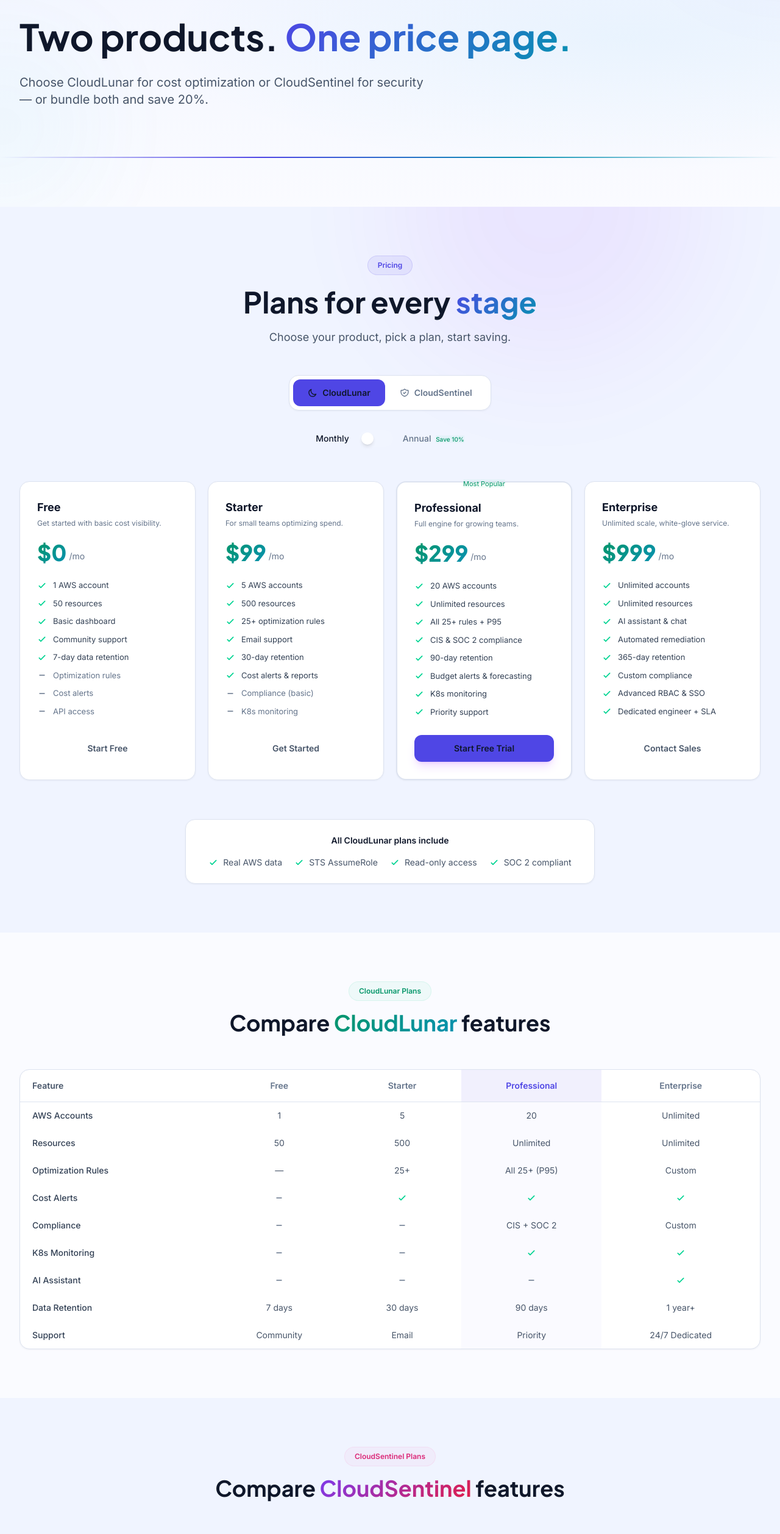
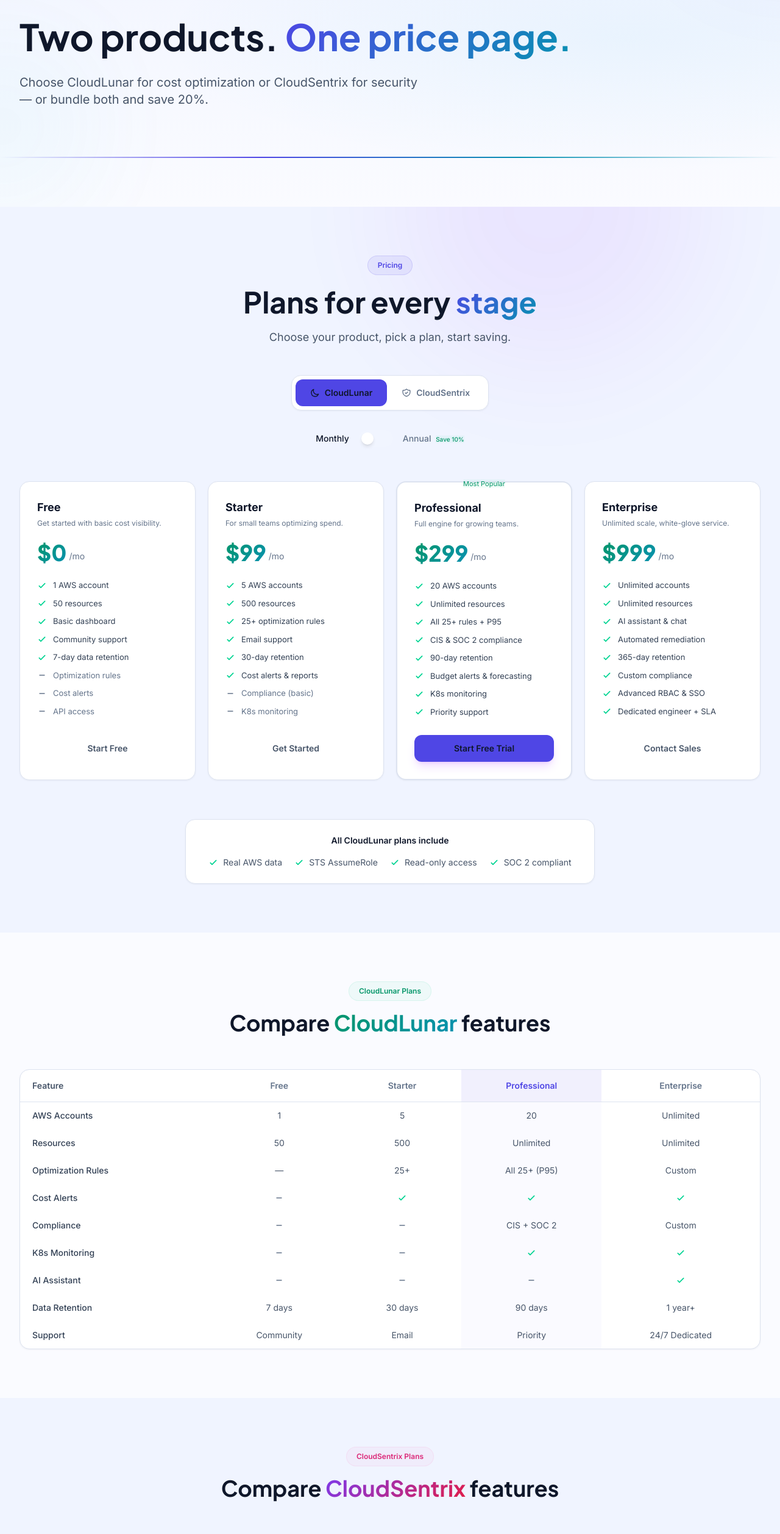
Before and after one commit to bshah1914/cloudtrio-website-react, a React (Vite) app: page /pricing in a window 1280 px wide. Shown: the part 214-2729 px from the top of the page at 61% size. Built offline with nearby package versions, Linux system fonts and the light colour scheme.

Commit message:
Rename CloudSentinel to CloudSentrix across the website
Co-Authored-By: Claude Opus 4.6 (1M context) <noreply@anthropic.com>

```diff
--- a/src/App.jsx
+++ b/src/App.jsx
@@ -7,7 +7,7 @@ import DevOpsPage from './pages/DevOpsPage'
 import AppDevelopmentPage from './pages/AppDevelopmentPage'
 import AIMLPage from './pages/AIMLPage'
 import ProductsPage from './pages/ProductsPage'
-import CloudSentinelPage from './pages/CloudSentinelPage'
+import CloudSentrixPage from './pages/CloudSentrixPage'
 import PricingPage from './pages/PricingPage'
 import AboutPage from './pages/AboutPage'
 import ContactPage from './pages/ContactPage'
@@ -25,7 +25,7 @@ export default function App() {
         <Route path="app-development" element={<AppDevelopmentPage />} />
         <Route path="ai-ml" element={<AIMLPage />} />
         <Route path="products" element={<ProductsPage />} />
-        <Route path="products/cloudsentinel" element={<CloudSentinelPage />} />
+        <Route path="products/cloudsentrix" element={<CloudSentrixPage />} />
         <Route path="pricing" element={<PricingPage />} />
         <Route path="about" element={<AboutPage />} />
         <Route path="contact" element={<ContactPage />} />
--- a/src/components/Navbar.jsx
+++ b/src/components/Navbar.jsx
@@ -187,9 +187,9 @@ export default function Navbar() {
                         <span className="w-6 h-6 rounded-md bg-emerald-500/10 flex items-center justify-center"><svg className="w-3.5 h-3.5 text-emerald-400" fill="none" stroke="currentColor" viewBox="0 0 24 24"><path strokeLinecap="round" strokeLinejoin="round" strokeWidth={2} d="M20.354 15.354A9 9 0 018.646 3.646 9.003 9.003 0 0012 21a9.003 9.003 0 008.354-5.646z" /></svg></span>
                         <span><span style={{ color: 'var(--text-primary)' }} className="font-medium text-xs">CloudLunar</span><br /><span className="text-[10px]" style={{ color: 'var(--text-muted)' }}>AWS Cost Optimization</span></span>
                       </Link>
-                      <Link to="/products/cloudsentinel" onClick={() => setServicesOpen(false)} className="flex items-center gap-3 px-2 py-2 rounded-lg text-sm hover:bg-white/[0.04] transition-colors" style={{ color: 'var(--text-secondary)' }}>
+                      <Link to="/products/cloudsentrix" onClick={() => setServicesOpen(false)} className="flex items-center gap-3 px-2 py-2 rounded-lg text-sm hover:bg-white/[0.04] transition-colors" style={{ color: 'var(--text-secondary)' }}>
                         <span className="w-6 h-6 rounded-md bg-pink-500/10 flex items-center justify-center"><svg className="w-3.5 h-3.5 text-pink-400" fill="none" stroke="currentColor" viewBox="0 0 24 24"><path strokeLinecap="round" strokeLinejoin="round" strokeWidth={2} d="M9 12l2 2 4-4m5.618-4.016A11.955 11.955 0 0112 2.944a11.955 11.955 0 01-8.618 3.04A12.02 12.02 0 003 9c0 5.591 3.824 10.29 9 11.622 5.176-1.332 9-6.03 9-11.622 0-1.042-.133-2.052-.382-3.016z" /></svg></span>
-                        <span><span style={{ color: 'var(--text-primary)' }} className="font-medium text-xs">CloudSentinel</span><br /><span className="text-[10px]" style={{ color: 'var(--text-muted)' }}>Multi-Cloud Security</span></span>
+                        <span><span style={{ color: 'var(--text-primary)' }} className="font-medium text-xs">CloudSentrix</span><br /><span className="text-[10px]" style={{ color: 'var(--text-muted)' }}>Multi-Cloud Security</span></span>
                       </Link>
                     </div>
                     <div className="sep my-1" />
--- a/src/components/Pricing.jsx
+++ b/src/components/Pricing.jsx
@@ -61,8 +61,8 @@ const products = {
       },
     ],
   },
-  cloudsentinel: {
-    name: 'CloudSentinel',
+  cloudsentrix: {
+    name: 'CloudSentrix',
     tagline: 'Multi-Cloud Security',
     pill: 'pill-pink',
     accent: 'text-pink-400',
--- a/src/pages/CloudSentinelPage.jsx
+++ b/src/pages/CloudSentrixPage.jsx
@@ -204,7 +204,7 @@ const frameworks = [
   { name: 'Custom', checks: '2 checks' },
 ]
 
-export default function CloudSentinelPage() {
+export default function CloudSentrixPage() {
   const securityScore = useCounter(87, 2200, 800)
 
   return (
--- a/src/pages/PricingPage.jsx
+++ b/src/pages/PricingPage.jsx
@@ -16,7 +16,7 @@ const lunarFeatures = [
   { feature: 'Support', free: 'Community', starter: 'Email', professional: 'Priority', enterprise: '24/7 Dedicated' },
 ]
 
-const sentinelFeatures = [
+const sentrixFeatures = [
   { feature: 'Cloud Accounts', free: '1', pro: '3', business: '10', enterprise: 'Unlimited' },
   { feature: 'Resources', free: '50', pro: '500', business: 'Unlimited', enterprise: 'Unlimited' },
   { feature: 'Compliance Checks', free: '5', pro: '183', business: '183', enterprise: '183 + Custom' },
@@ -33,7 +33,7 @@ const enterpriseBenefits = [
   { title: 'Custom SLA Guarantees', desc: 'Tailored uptime, response times, and escalation paths.', icon: 'M9 12l2 2 4-4m5.618-4.016A11.955 11.955 0 0112 2.944a11.955 11.955 0 01-8.618 3.04A12.02 12.02 0 003 9c0 5.591 3.824 10.29 9 11.622 5.176-1.332 9-6.03 9-11.622 0-1.042-.133-2.052-.382-3.016z' },
   { title: 'On-Premise Deployment', desc: 'Deploy within your infrastructure for data sovereignty.', icon: 'M5 12h14M5 12a2 2 0 01-2-2V6a2 2 0 012-2h14a2 2 0 012 2v4a2 2 0 01-2 2M5 12a2 2 0 00-2 2v4a2 2 0 002 2h14a2 2 0 002-2v-4a2 2 0 00-2-2' },
   { title: 'Training & Onboarding', desc: 'Hands-on workshops and guided setup for your team.', icon: 'M12 6.253v13m0-13C10.832 5.477 9.246 5 7.5 5S4.168 5.477 3 6.253v13C4.168 18.477 5.754 18 7.5 18s3.332.477 4.5 1.253m0-13C13.168 5.477 14.754 5 16.5 5c1.747 0 3.332.477 4.5 1.253v13C19.832 18.477 18.247 18 16.5 18c-1.746 0-3.332.477-4.5 1.253' },
-  { title: 'Bundle Discount', desc: 'Save 20% when you subscribe to both CloudLunar + CloudSentinel.', icon: 'M7 7h.01M7 3h5c.512 0 1.024.195 1.414.586l7 7a2 2 0 010 2.828l-7 7a2 2 0 01-2.828 0l-7-7A1.994 1.994 0 013 12V7a4 4 0 014-4z' },
+  { title: 'Bundle Discount', desc: 'Save 20% when you subscribe to both CloudLunar + CloudSentrix.', icon: 'M7 7h.01M7 3h5c.512 0 1.024.195 1.414.586l7 7a2 2 0 010 2.828l-7 7a2 2 0 01-2.828 0l-7-7A1.994 1.994 0 013 12V7a4 4 0 014-4z' },
   { title: 'Custom Integrations', desc: 'Connect with your existing SIEM, ticketing, and ITSM tools.', icon: 'M13.828 10.172a4 4 0 00-5.656 0l-4 4a4 4 0 105.656 5.656l1.102-1.101m-.758-4.899a4 4 0 005.656 0l4-4a4 4 0 00-5.656-5.656l-1.1 1.1' },
 ]
 
@@ -95,7 +95,7 @@ export default function PricingPage() {
               Two products. <span className="gt">One price page.</span>
             </h1>
             <p className="text-xl max-w-2xl" style={{ color: 'var(--text-secondary)' }}>
-              Choose CloudLunar for cost optimization or CloudSentinel for security — or bundle both and save 20%.
+              Choose CloudLunar for cost optimization or CloudSentrix for security — or bundle both and save 20%.
             </p>
           </AnimatedSection>
         </div>
@@ -125,18 +125,18 @@ export default function PricingPage() {
         </div>
       </section>
 
-      {/* CloudSentinel Comparison */}
+      {/* CloudSentrix Comparison */}
       <section className="py-16 lg:py-20" style={{ background: 'var(--bg-surface)' }}>
         <div className="max-w-7xl mx-auto px-4 sm:px-6 lg:px-8">
           <AnimatedSection className="text-center mb-14">
-            <span className="pill pill-pink mb-4 inline-flex">CloudSentinel Plans</span>
+            <span className="pill pill-pink mb-4 inline-flex">CloudSentrix Plans</span>
             <h2 className="text-3xl md:text-4xl font-bold mb-4" style={{ color: 'var(--text-primary)', fontFamily: 'var(--font-display)' }}>
-              Compare <span className="gt-warm">CloudSentinel</span> features
+              Compare <span className="gt-warm">CloudSentrix</span> features
             </h2>
           </AnimatedSection>
           <AnimatedSection delay={0.1}>
             <ComparisonTable
-              features={sentinelFeatures}
+              features={sentrixFeatures}
               columns={['Free', 'Pro', 'Business', 'Enterprise']}
               columnKeys={['free', 'pro', 'business', 'enterprise']}
               highlightCol="Business"
--- a/src/pages/ProductsPage.jsx
+++ b/src/pages/ProductsPage.jsx
@@ -68,21 +68,21 @@ const termLines = [
 
 /* ====== Comparison Table ====== */
 const comparisonRows = [
-  { feature: 'Focus', lunar: 'Cost Optimization', sentinel: 'Security & Compliance' },
-  { feature: 'AWS Support', lunar: true, sentinel: true },
-  { feature: 'Azure Support', lunar: 'Coming Soon', sentinel: true },
-  { feature: 'GCP Support', lunar: 'Coming Soon', sentinel: true },
-  { feature: 'AI Assistant', lunar: true, sentinel: true },
-  { feature: 'Real-time Alerts', lunar: true, sentinel: true },
-  { feature: 'Compliance', lunar: 'Basic (CIS, SOC2)', sentinel: '10 Frameworks' },
-  { feature: 'Threat Detection', lunar: false, sentinel: '\u2713 (MITRE ATT&CK)' },
-  { feature: 'Cost Analysis', lunar: '\u2713 (25+ rules)', sentinel: false },
+  { feature: 'Focus', lunar: 'Cost Optimization', sentrix: 'Security & Compliance' },
+  { feature: 'AWS Support', lunar: true, sentrix: true },
+  { feature: 'Azure Support', lunar: 'Coming Soon', sentrix: true },
+  { feature: 'GCP Support', lunar: 'Coming Soon', sentrix: true },
+  { feature: 'AI Assistant', lunar: true, sentrix: true },
+  { feature: 'Real-time Alerts', lunar: true, sentrix: true },
+  { feature: 'Compliance', lunar: 'Basic (CIS, SOC2)', sentrix: '10 Frameworks' },
+  { feature: 'Threat Detection', lunar: false, sentrix: '\u2713 (MITRE ATT&CK)' },
+  { feature: 'Cost Analysis', lunar: '\u2713 (25+ rules)', sentrix: false },
 ]
 
 /* ====== Roadmap ====== */
 const roadmap = [
   { quarter: 'Q1 2026', title: 'CloudLunar Multi-Cloud', desc: 'Extend cost optimization to Azure and GCP with unified multi-cloud management.', status: 'current' },
-  { quarter: 'Q2 2026', title: 'CloudSentinel v2.0', desc: 'Next-gen threat detection with AI-powered remediation and expanded compliance.', status: 'upcoming' },
+  { quarter: 'Q2 2026', title: 'CloudSentrix v2.0', desc: 'Next-gen threat detection with AI-powered remediation and expanded compliance.', status: 'upcoming' },
   { quarter: 'Q3 2026', title: 'Unified Dashboard', desc: 'Single pane of glass for cost, security, and compliance across all products.', status: 'upcoming' },
   { quarter: 'Q4 2026', title: 'AI Copilot', desc: 'Natural language interface to manage infrastructure, costs, and security posture.', status: 'upcoming' },
 ]
@@ -123,7 +123,7 @@ export default function ProductsPage() {
               <span className="gt">One Platform.</span>
             </h1>
             <p className="text-xl max-w-2xl" style={{ color: 'var(--text-secondary)' }}>
-              CloudTrio&apos;s product ecosystem — optimize costs with CloudLunar, secure everything with CloudSentinel.
+              CloudTrio&apos;s product ecosystem — optimize costs with CloudLunar, secure everything with CloudSentrix.
             </p>
           </AnimatedSection>
         </div>
@@ -233,7 +233,7 @@ export default function ProductsPage() {
               </motion.div>
             </AnimatedSection>
 
-            {/* CloudSentinel Card */}
+            {/* CloudSentrix Card */}
             <AnimatedSection delay={0.15}>
               <motion.div
                 whileHover={{ y: -6 }}
@@ -252,7 +252,7 @@ export default function ProductsPage() {
                     className="text-3xl md:text-4xl font-extrabold mb-4"
                     style={{ fontFamily: 'var(--font-display)' }}
                   >
-                    <span className="gt-warm">CloudSentinel</span>
+                    <span className="gt-warm">CloudSentrix</span>
                   </h3>
 
                   <ul className="space-y-2 mb-6">
@@ -310,8 +310,8 @@ export default function ProductsPage() {
                     </div>
                   </div>
 
-                  <Link to="/products/cloudsentinel" className="btn-primary">
-                    Explore CloudSentinel
+                  <Link to="/products/cloudsentrix" className="btn-primary">
+                    Explore CloudSentrix
                     <svg className="w-4 h-4" fill="none" stroke="currentColor" viewBox="0 0 24 24"><path strokeLinecap="round" strokeLinejoin="round" strokeWidth={2} d="M13 7l5 5m0 0l-5 5m5-5H6" /></svg>
                   </Link>
                 </div>
@@ -351,7 +351,7 @@ export default function ProductsPage() {
                         <span className="text-sm font-bold gt-green">CloudLunar</span>
                       </th>
                       <th className="text-center px-6 py-4">
-                        <span className="text-sm font-bold gt-warm">CloudSentinel</span>
+                        <span className="text-sm font-bold gt-warm">CloudSentrix</span>
                       </th>
                     </tr>
                   </thead>
@@ -360,7 +360,7 @@ export default function ProductsPage() {
                       <tr key={row.feature} className={`border-b border-white/[0.03] ${i % 2 === 0 ? 'bg-white/[0.01]' : ''}`}>
                         <td className="px-6 py-4 text-sm font-medium" style={{ color: 'var(--text-primary)' }}>{row.feature}</td>
                         <td className="px-6 py-4 text-center"><CellValue value={row.lunar} /></td>
-                        <td className="px-6 py-4 text-center"><CellValue value={row.sentinel} /></td>
+                        <td className="px-6 py-4 text-center"><CellValue value={row.sentrix} /></td>
                       </tr>
                     ))}
                   </tbody>
```
